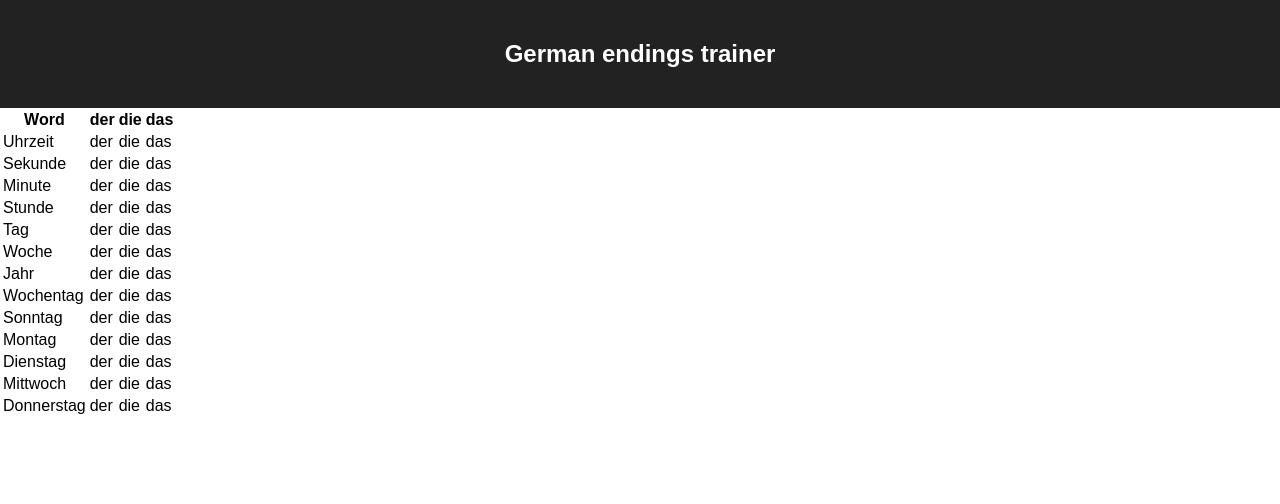
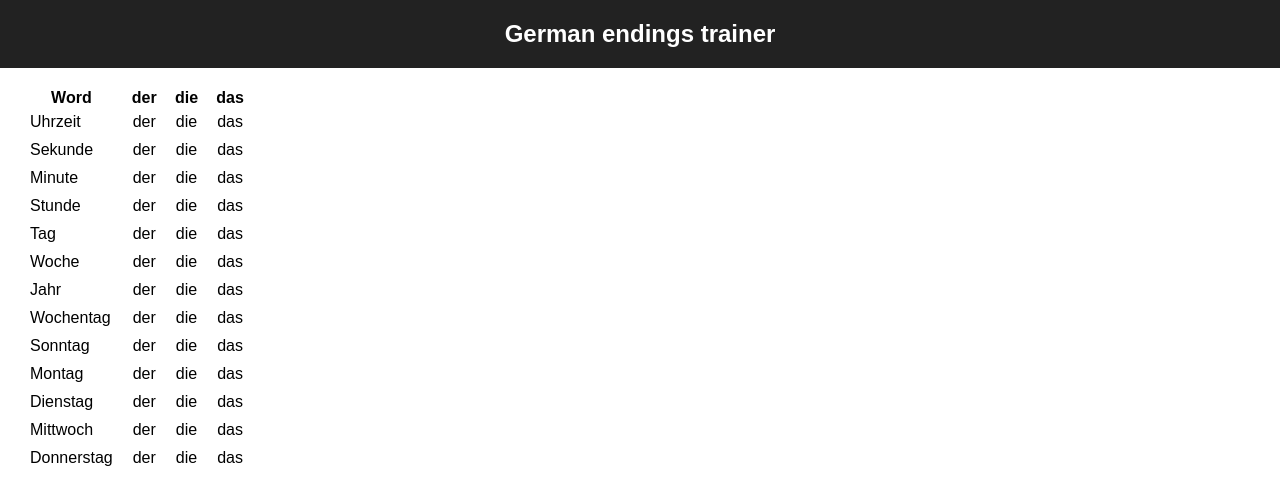
Before and after one commit to peter-leonov/german-endings, a React (Create React App) app: page / in a window 1280 px wide. Shown: the top 504 px of the page. Built offline with nearby package versions, Linux system fonts and the light colour scheme.

Commit message:
a bit colored

```diff
--- a/src/App.css
+++ b/src/App.css
@@ -2,15 +2,35 @@
 }
 
 .App-header {
+  margin: 0px;
+  padding: 20px;
   background-color: #222;
-  padding: 20px;
   text-align: center;
   color: white;
 }
 
+.Content {
+  padding: 20px;
+}
+
+.Words {
+  border-collapse: collapse;
+}
+.Words tr {
+}
+.Words td {
+  padding: 5px 10px;
+}
+.Words-article {
+  cursor: pointer;
+}
+.Words-article:hover {
+  background-color: #aaa;
+}
+
 .Words-word.is-right {
-  color: green;
+  background-color: green;
 }
 .Words-word.is-wrong {
-  color: red;
+  background-color: #c00;
 }
--- a/src/App.js
+++ b/src/App.js
@@ -13,22 +13,27 @@ const renderWord = chosen => word => {
   return (
     <tr key={word.id} className={mapOkToClassName(word.ok)}>
     <td>{word.text}</td>
-    <td onClick={() => chosen(word.id, 'der')}>der</td>
-    <td onClick={() => chosen(word.id, 'die')}>die</td>
-    <td onClick={() => chosen(word.id, 'das')}>das</td>
+    <td className="Words-article" onClick={() => chosen(word.id, 'der')}>der</td>
+    <td className="Words-article" onClick={() => chosen(word.id, 'die')}>die</td>
+    <td className="Words-article" onClick={() => chosen(word.id, 'das')}>das</td>
     </tr>
   )
 }
 
 const App = ({words, chosen}) => (
   <div className="App">
-    <div className="App-header">
-      <h2>German endings trainer</h2>
+    <h2 className="App-header">German endings trainer</h2>
+    <div className="Content">
+      <table className="Words"><tbody>
+      <tr>
+        <th>Word</th>
+        <th>der</th>
+        <th>die</th>
+        <th>das</th>
+      </tr>
+      { words.map(renderWord(chosen)) }
+      </tbody></table>
     </div>
-    <table className="Words"><tbody>
-    <tr><th>Word</th><th>der</th><th>die</th><th>das</th></tr>
-    { words.map(renderWord(chosen)) }
-    </tbody></table>
   </div>
 )
 
```
